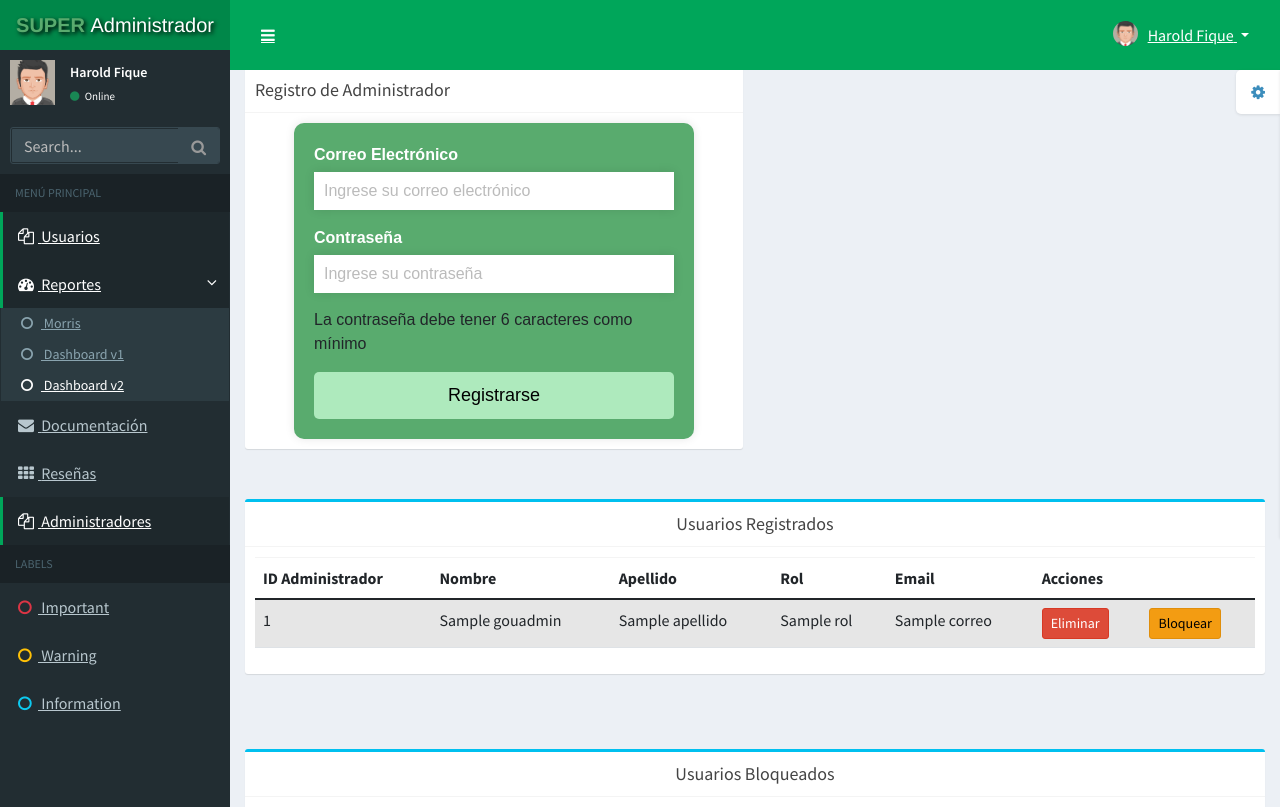
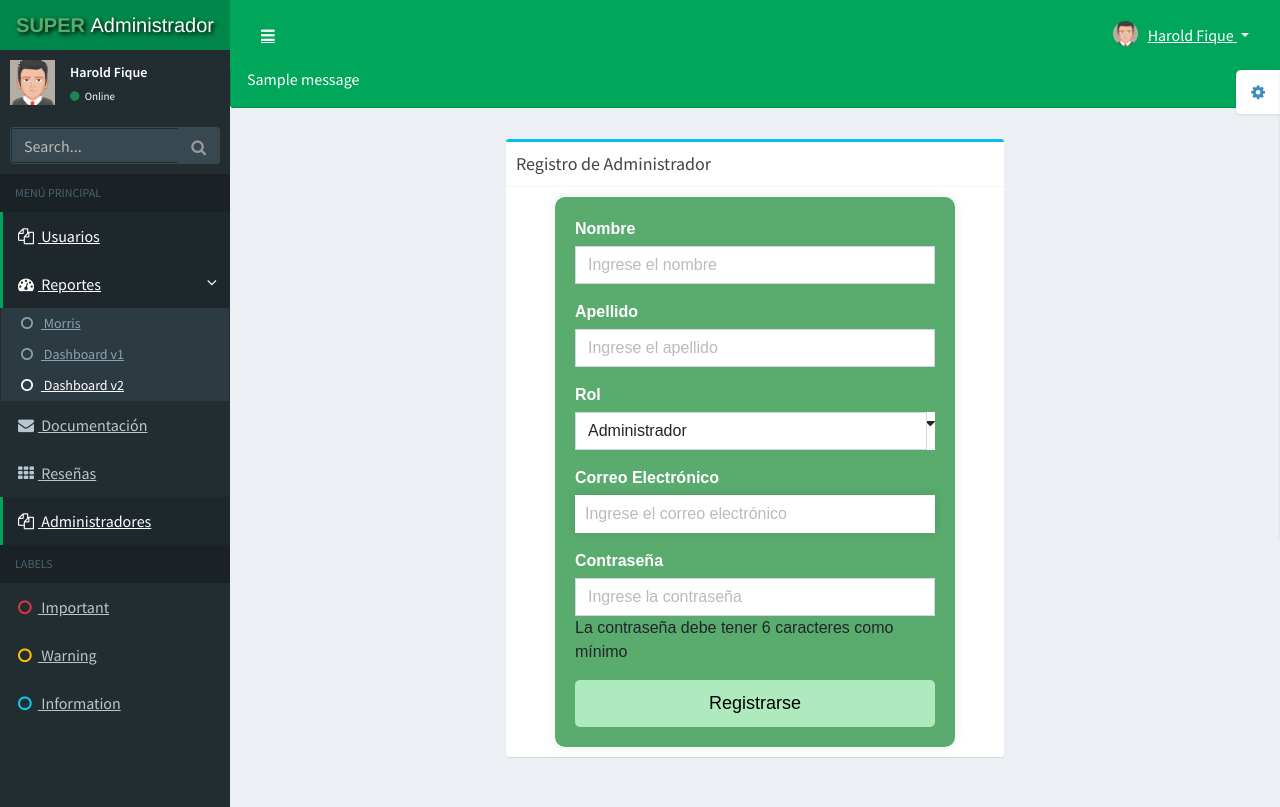
Before and after one commit to Harold-Fique20/new_GoU, a Django app: page /cuentas in a window 1280 px wide. Shown: the top 807 px of the page. Run offline with Django 5.2, Linux system fonts and the light colour scheme; tables that the repository leaves empty hold one stand-in row (values such as "Sample post"); one stand-in notice (Sample message) is shown; a database or web service that is not in the repository returns one stand-in record (values such as "Sample title"); some libraries are stand-ins or nearby versions.

Commit message:
funciona los usuarios y los administradores

```diff
--- a/Gou/urls.py
+++ b/Gou/urls.py
@@ -32,6 +32,7 @@ urlpatterns = [
     # Paths para la gestión de usuarios y administradores
     path('eliminar_usuario/<str:email>/', views.eliminar_usuario, name='eliminar_usuario'),
     path('bloquear_usuario/<str:email>/', views.bloquear_usuario, name='bloquear_usuario'),
+    path('desbloquear_usuario/<str:email>/', views.desbloquear_usuario, name='desbloquear_usuario'),
     path('eliminar_admin/<str:email>/', views.eliminar_admin, name='eliminar_admin'),
     path('bloquear_admin/<str:email>/', views.bloquear_admin, name='bloquear_admin'),
     path('desbloquear_admin/<str:email>/', views.desbloquear_admin, name='desbloquear_admin'),
--- a/accounts/templates/accounts/cuentas.html
+++ b/accounts/templates/accounts/cuentas.html
@@ -249,10 +249,19 @@ form input[type="password"] {
         </section>
       </aside>
       <div class="content-wrapper">
+        {% if messages %}
+        <div class="messages">
+            {% for message in messages %}
+                <div class="alert {% if message.tags %}alert-{{ message.tags }}{% endif %}">
+                    {{ message }}
+                </div>
+            {% endfor %}
+        </div>
+        {% endif %}
         <!-- FORMULARIO DE REGISTRO DE ADMINISTRADOR -->
         <section class="content">
-            <div class="row">
-                <div class="col-md-6">
+            <div class="row justify-content-center"> <!-- Añadir la clase `justify-content-center` -->
+                <div class="col-md-6"> <!-- Ajusta el tamaño de la columna si es necesario -->
                     <div class="box box-info">
                         <div class="box-header with-border">
                             <h3 class="box-title">Registro de Administrador</h3>
@@ -260,15 +269,43 @@ form input[type="password"] {
                         <div class="box-body">
                             <form id="register-form" action="{% url 'crear_administrador' %}" method="post" class="estilou">
                                 {% csrf_token %}
+                                <!-- Campo para Nombre -->
+                                <div class="form-group">
+                                    <label for="nombre">Nombre</label>
+                                    <input type="text" class="form-control" id="nombre" name="nombre" placeholder="Ingrese el nombre" pattern="[A-Za-z ]+" title="Solo se permiten letras y espacios" required>
+                                </div>
+
+                                <!-- Campo para Apellido -->
+                                <div class="form-group">
+                                    <label for="apellido">Apellido</label>
+                                    <input type="text" class="form-control" id="apellido" name="apellido" placeholder="Ingrese el apellido" pattern="[A-Za-z ]+" title="Solo se permiten letras y espacios" required>
+                                </div>
+
+                                <!-- Campo para Rol con Ícono -->
+                                <div class="form-group">
+                                    <label for="rol">Rol</label>
+                                    <div class="input-group">
+                                        <select class="form-control" id="rol" name="rol" required>
+                                            <option value="administrador" selected>Administrador</option>
+                                            <option value="super_administrador">Super Administrador</option>
+                                        </select>
+                                        <span class="input-group-addon"><i class="fa fa-caret-down"></i></span>
+                                    </div>
+                                </div>
+
+                                <!-- Campo para Correo Electrónico -->
                                 <div class="form-group">
                                     <label for="email">Correo Electrónico</label>
-                                    <input type="email" class="form-control" id="email" name="email" placeholder="Ingrese su correo electrónico" required>
+                                    <input type="email" class="form-control" id="email" name="email" placeholder="Ingrese el correo electrónico" required>
                                 </div>
+
+                                <!-- Campo para Contraseña -->
                                 <div class="form-group">
                                     <label for="password">Contraseña</label>
-                                    <input type="password" class="form-control" id="password" name="password" placeholder="Ingrese su contraseña" required>
+                                    <input type="text" class="form-control" id="password" name="password" placeholder="Ingrese la contraseña" required>
                                     <span id="password-message" class="password-message">La contraseña debe tener 6 caracteres como mínimo</span>
                                 </div>
+
                                 <button type="submit" class="estilo-personalizado">Registrarse</button>
                             </form>
                         </div><!-- /.box-body -->
@@ -276,6 +313,10 @@ form input[type="password"] {
                 </div><!-- /.col -->
             </div><!-- /.row -->
         </section><!-- /.content -->
+
+
+
+
 
         <!-- /.Tabla de usuarios registrados -->
         <section class="content">
--- a/accounts/views.py
+++ b/accounts/views.py
@@ -7,7 +7,7 @@ from django.contrib import messages
 from django.contrib.auth import authenticate, login, logout
 from django.contrib.auth.forms import AuthenticationForm, UserCreationForm
 import firebase_admin
-from firebase_admin import auth, credentials
+from firebase_admin import auth, credentials, delete_app
 from firebase_admin.exceptions import NotFoundError, FirebaseError
 from pymongo import MongoClient
 from .firebase_config import auth, database, firebase
@@ -367,6 +367,49 @@ def bloquear_usuario(request, email):
 
 
 
+def desbloquear_usuario(request, email):
+    # Inicializar Firebase solo si no está ya inicializado
+    if not firebase_admin._apps:
+        cred = credentials.Certificate('gouv2-b5056-firebase-adminsdk-mrmlq-7abf803639.json')
+        firebase_admin.initialize_app(cred)
+
+    try:
+        # Obtener el usuario de Firebase
+        user_record = auth.get_user_by_email(email)
+
+        # Conectar a MongoDB
+        client = MongoClient('mongodb+srv://GoU:gou22024@clustergou.0rlnvqb.mongodb.net/GoU?retryWrites=true&w=majority')
+        db = client['Gou']
+        usuarios_collection = db['Usuarios']
+        invitados_collection = db['UsuarioInvitado']
+
+        # Actualizar el campo 'bloqueado' a False en la colección Usuarios
+        result_usuarios = usuarios_collection.update_one(
+            {'email': email},
+            {'$set': {'bloqueado': False}}
+        )
+
+        # Actualizar el campo 'bloqueado' a False en la colección Invitados
+        result_invitados = invitados_collection.update_one(
+            {'email': email},
+            {'$set': {'bloqueado': False}}
+        )
+
+        # Verificar si el usuario fue desbloqueado en alguna colección
+        if result_usuarios.matched_count > 0 or result_invitados.matched_count > 0:
+            messages.success(request, 'El usuario se desbloqueó correctamente en MongoDB.')
+        else:
+            messages.warning(request, 'El usuario fue encontrado en Firebase, pero no se encontró en MongoDB.')
+
+    except exceptions.FirebaseError as e:
+        messages.error(request, f'Ocurrió un error al interactuar con Firebase: {e}')
+    except Exception as e:
+        messages.error(request, f'Ocurrió un error inesperado al desbloquear el usuario: {e}')
+
+    return redirect('usuario')
+
+
+
 
 def eliminar_admin(request, email):
     if not firebase_admin._apps:
@@ -384,9 +427,9 @@ def eliminar_admin(request, email):
         result = collection.delete_one({'correo': email})
 
         if result.deleted_count > 0:
-            messages.success(request, 'El usuario se eliminó correctamente de Firebase y MongoDB.')
+            messages.success(request, 'El administrador se eliminó correctamente de Firebase y MongoDB.')
         else:
-            messages.warning(request, 'El usuario fue eliminado de Firebase, pero no se encontró en MongoDB.')
+            messages.warning(request, 'El administrador fue eliminado de Firebase, pero no se encontró en MongoDB.')
 
     except exceptions.FirebaseError as e:
         messages.error(request, 'Ocurrió un error al interactuar con Firebase.')
@@ -416,9 +459,9 @@ def bloquear_admin(request, email):
         result = collection.update_one({'correo': email}, {'$set': {'bloqueado': True}})
 
         if result.matched_count > 0:
-            messages.success(request, 'El usuario se bloqueó correctamente en Firebase y MongoDB.')
+            messages.success(request, 'El administrador se bloqueó correctamente en Firebase y MongoDB.')
         else:
-            messages.warning(request, 'El usuario fue bloqueado en Firebase, pero no se encontró en MongoDB.')
+            messages.warning(request, 'El administrador fue bloqueado en Firebase, pero no se encontró en MongoDB.')
 
     except exceptions.FirebaseError as e:
         messages.error(request, f'Ocurrió un error al interactuar con Firebase: {e}')
@@ -447,14 +490,14 @@ def desbloquear_admin(request, email):
         result = collection.update_one({'correo': email}, {'$set': {'bloqueado': False}})
 
         if result.matched_count > 0:
-            messages.success(request, 'El usuario se desbloqueó correctamente en Firebase y MongoDB.')
+            messages.success(request, 'El administrador se desbloqueó correctamente en Firebase y MongoDB.')
         else:
-            messages.warning(request, 'El usuario fue desbloqueado en Firebase, pero no se encontró en MongoDB.')
+            messages.warning(request, 'El administrador fue desbloqueado en Firebase, pero no se encontró en MongoDB.')
 
     except exceptions.FirebaseError as e:
         messages.error(request, f'Ocurrió un error al interactuar con Firebase: {e}')
     except Exception as e:
-        messages.error(request, f'Ocurrió un error inesperado al desbloquear el usuario: {e}')
+        messages.error(request, f'Ocurrió un error inesperado al desbloquear el administrador: {e}')
 
     return redirect('cuentas')
 
@@ -462,17 +505,48 @@ def desbloquear_admin(request, email):
 
 def crear_administrador(request):
     if request.method == 'POST':
-        email = request.POST.get('email')
+
+        client = MongoClient('mongodb+srv://GoU:gou22024@clustergou.0rlnvqb.mongodb.net/GoU?retryWrites=true&w=majority')
+        db = client['Gou']
+        collection = db['GoUadmin']
+
+        # Inicializa la conexión con Firebase con un nombre único
+        cred = credentials.Certificate("gou-adm-firebase-adminsdk-3hxpk-c216f44ec9.json")
+        app = firebase_admin.initialize_app(cred, name='admin_app')
+
+        # Obtiene los datos del formulario
+        nombre = request.POST.get('nombre')
+        apellido = request.POST.get('apellido')
+        rol = request.POST.get('rol')
+        correo = request.POST.get('email')
         password = request.POST.get('password')
 
         try:
-            authe.create_user_with_email_and_password(email, password)
-            database.child('administradores').push({'email': email})
+            # Guarda los datos en MongoDB
+            administrador = {
+                'nombre': nombre,
+                'apellido': apellido,
+                'rol': rol,
+                'correo': correo,
+            }
+            collection.insert_one(administrador)
+
+            # Crea un usuario en Firebase Authentication
+            user = auth.create_user(
+                app=app,
+                email=correo,
+                password=password
+            )
+
             messages.success(request, '¡Administrador creado exitosamente!')
         except Exception as e:
-            messages.error(request, 'Error al crear administrador: {}'.format(str(e)))
+            messages.error(request, f'Error al crear administrador: {str(e)}')
+        finally:
+            # Elimina la app de Firebase para evitar conflictos futuros
+            delete_app(app)
 
-    return render(request, 'accounts/cuentas.html')
+    return redirect('cuentas')
+
 
 
 
```
Also changed, not shown: accounts/templates/accounts/usuario.html (+9 -8 lines).
